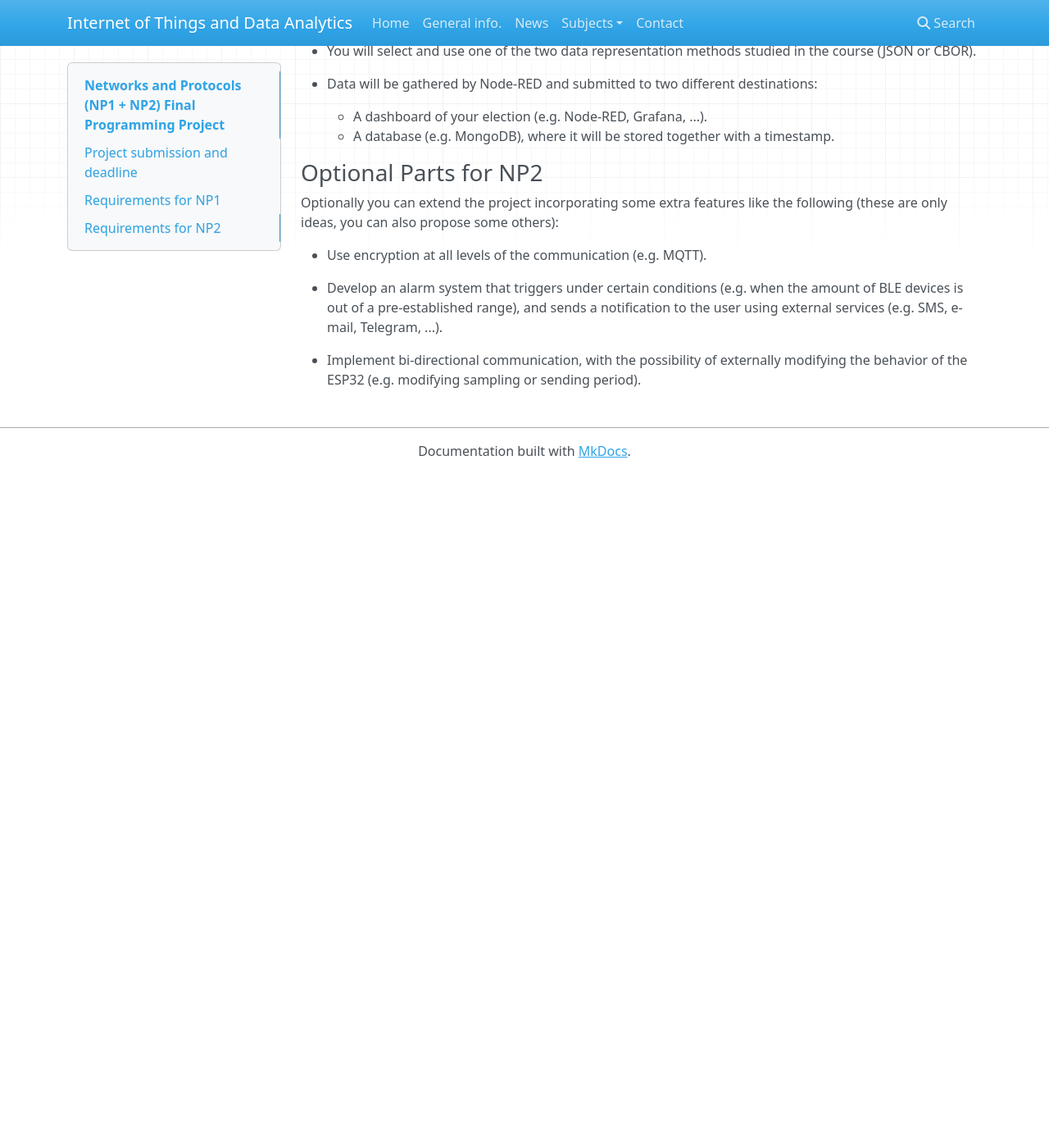
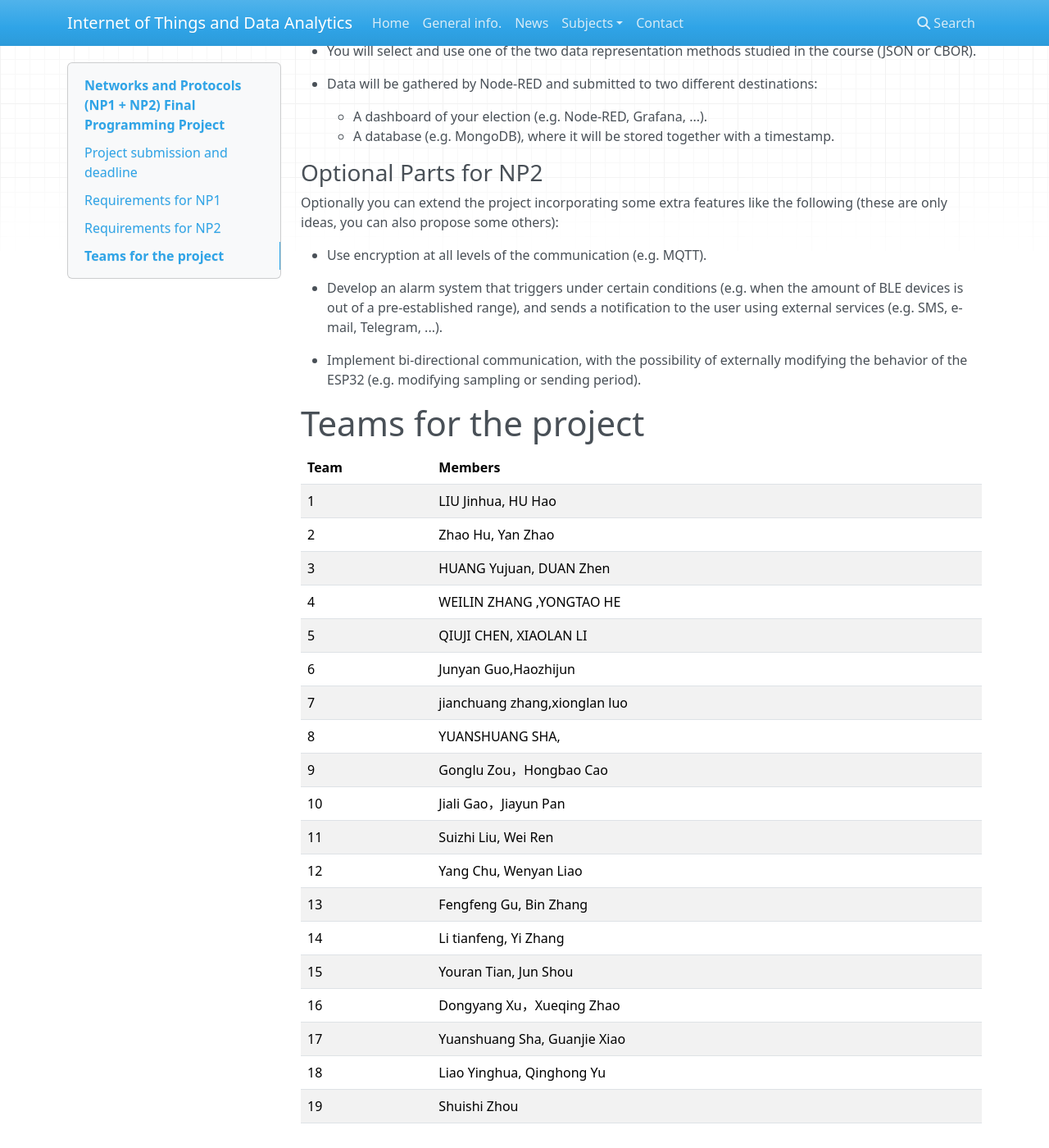
Before and after one commit to iot-da/iot-da.github.io, an MkDocs documentation site: the page built from docs/Subjects/NP1/FinalProject.md, in a window 1280 px wide and 1400 px high, scrolled down 1524 px. Shown: the whole window at 82% size. Built offline with MkDocs 1.6.1, drawn with Linux system fonts in a browser that asks for light colours; nearby versions of some CDN libraries; before the commit the page ends 2102 px from its top, so only the background shows below that.

Commit message:
teams for the project

```diff
--- a/docs/Subjects/NP1/FinalProject.md
+++ b/docs/Subjects/NP1/FinalProject.md
@@ -98,3 +98,27 @@ following (these are only ideas, you can also propose some others):
 
 - Implement bi-directional communication, with the possibility of externally modifying the
   behavior of the ESP32 (e.g. modifying sampling or sending period).
+
+# Teams for the project
+
+| Team  | Members                          |
+| ----- | -------------------------------- |
+| 1     | LIU Jinhua, HU Hao               |
+| 2     | Zhao Hu, Yan Zhao                |
+| 3     | HUANG Yujuan, DUAN Zhen          |
+| 4     | WEILIN ZHANG ,YONGTAO HE         |
+| 5     | QIUJI CHEN, XIAOLAN LI           |
+| 6     | Junyan Guo,Haozhijun             |
+| 7     | jianchuang zhang,xionglan luo    |
+| 8     | YUANSHUANG SHA,                  |
+| 9     | Gonglu Zou，Hongbao Cao          |
+| 10    | Jiali Gao，Jiayun Pan            |
+| 11    | Suizhi Liu, Wei Ren              |
+| 12    | Yang Chu, Wenyan Liao            |
+| 13    | Fengfeng Gu, Bin Zhang           |
+| 14    | Li tianfeng, Yi Zhang            |
+| 15    | Youran Tian, Jun Shou            |
+| 16    | Dongyang Xu，Xueqing Zhao        |
+| 17    | Yuanshuang Sha, Guanjie Xiao     |
+| 18    | Liao Yinghua, Qinghong Yu        |
+| 19    | Shuishi Zhou                     |
```
